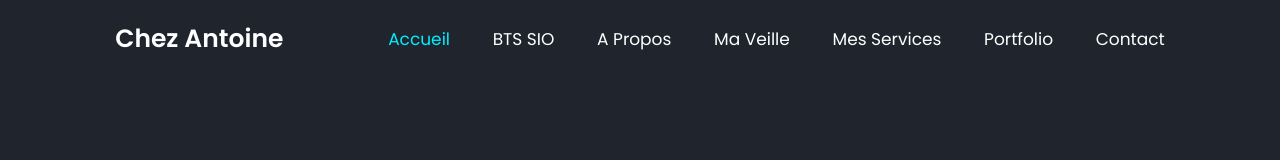
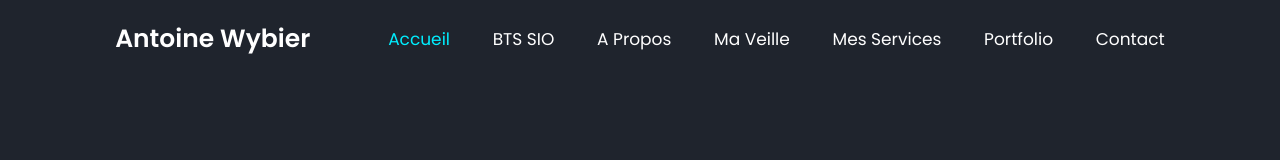
Before and after one commit to Lombax-dev/Portfolio-Antoine-Wybier, a plain HTML site: page index.html in a window 1280 px wide. Shown: the top 160 px of the page. Drawn offline with nearby package versions, Linux system fonts and the light colour scheme.

Commit message:
Update index.html

```diff
--- a/index.html
+++ b/index.html
@@ -18,7 +18,7 @@
 
     <!-- header design -->
     <header class="header">
-        <a href="#" class="logo">Chez Antoine</a>
+        <a href="#" class="logo">Antoine Wybier</a>
 
         <div class='bx bx-menu' id="menu-icon"></div>
 
```
